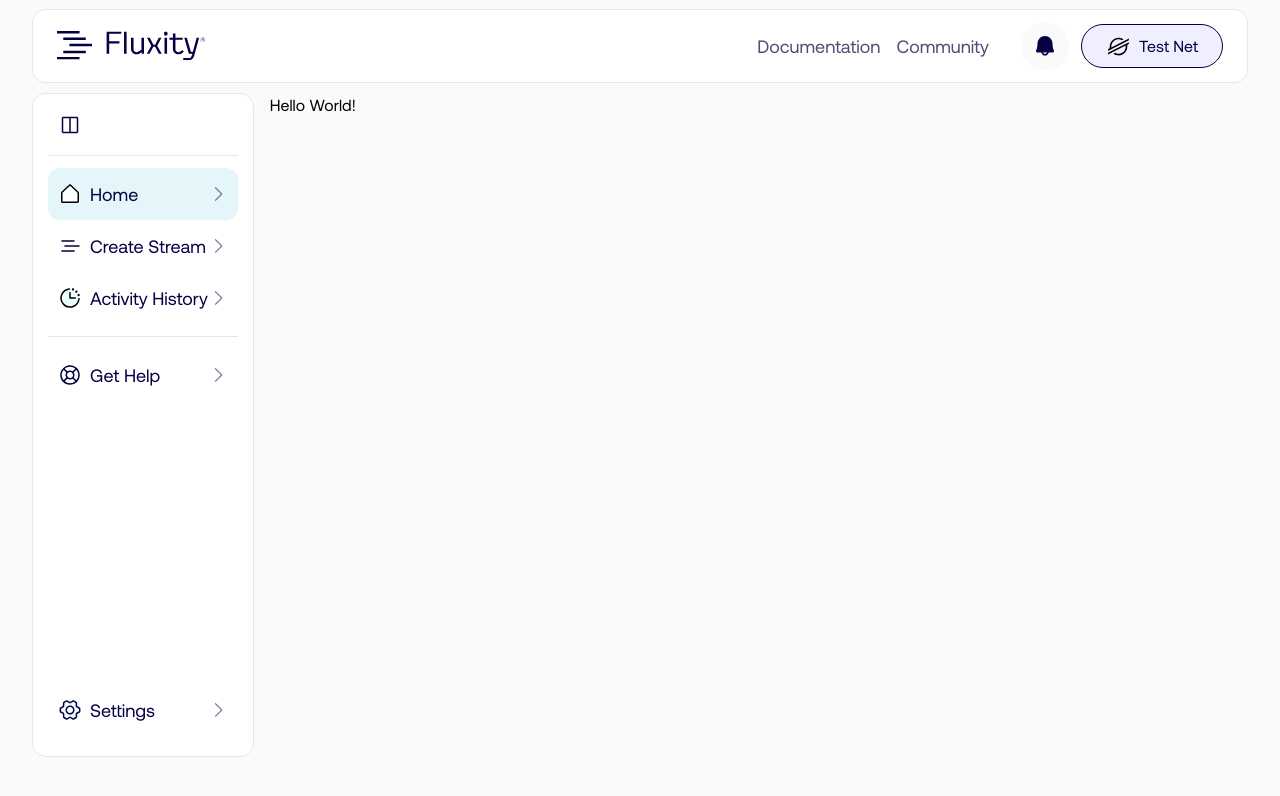
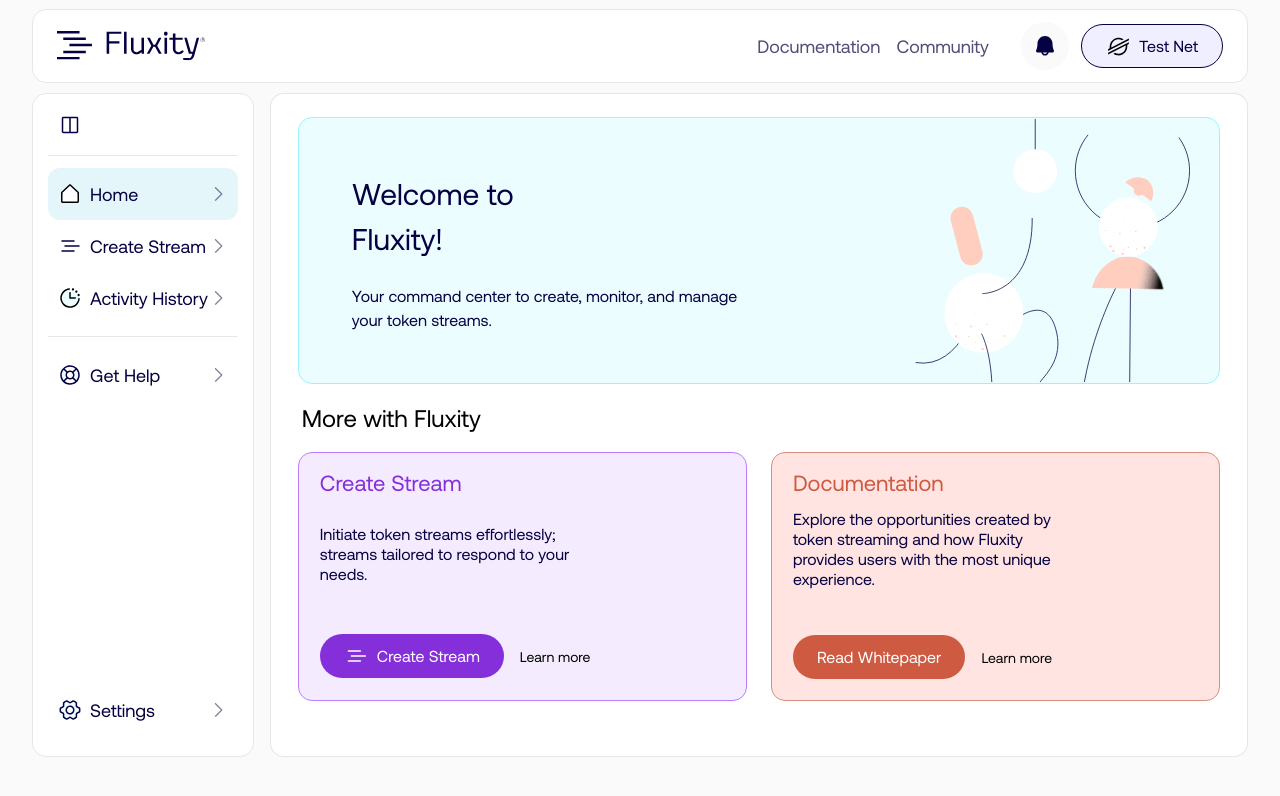
Before and after one commit to luanlabs/fluxity-interface, a Next.js app: page / in a window 1280 px wide. Shown: the top 796 px of the page. Built offline with nearby package versions, Linux system fonts and the light colour scheme.

Commit message:
chore: add home components

```diff
--- a/src/app/page.tsx
+++ b/src/app/page.tsx
@@ -1,3 +1,17 @@
+import CPageCard from 'src/components/CPageCard';
+import CreateStreamCardPurpleCard from 'src/containers/CreateStreamCardPurpleCard';
+import DocumentationCard from 'src/containers/DocumentationCard';
+import WelcomeToFluxityCard from 'src/containers/WelcomeToFluxityCard';
+
 export default function Home() {
-  return <p>Hello World!</p>;
+  return (
+    <CPageCard className="w-full py-[23px] px-[27px] ">
+      <WelcomeToFluxityCard />
+      <p className="text-2xl my-[18px] ml-1">More with Fluxity</p>
+      <div className="flex gap-6 font-normal">
+        <CreateStreamCardPurpleCard />
+        <DocumentationCard />
+      </div>
+    </CPageCard>
+  );
 }
--- a/src/containers/CreateStreamCardPurpleCard/index.tsx
+++ b/src/containers/CreateStreamCardPurpleCard/index.tsx
@@ -6,17 +6,20 @@ import fluxityLogo from '../../../public/images/fluxity.svg';
 
 const CreateStreamCardPurpleCard = () => {
   return (
-    <div className="w-[480px]">
+    <div className="w-1/2">
       <CCard
         className="flex flex-col px-[21px] py-[13px] w-full h-full"
         bgColor="#f5ebff"
         borderColor="#BE7CFF"
       >
-        <h1 className="text-[22px] mb-[25px] w-[32%] text-richlavender">Create Stream</h1>
-        <p className="text-[16px] w-[60%] mb-[30px] text-midnightblue leading-[20px]">
-          Initiate token streams effortlessly; streams tailored to respond to your needs.
+        <h1 className="text-[22px] mb-[25px] w-[32%] whitespace-nowrap text-richlavender">
+          Create Stream
+        </h1>
+        <p className="text-[16px] w-[70%] mb-[30px] text-midnightblue leading-[20px]">
+          Initiate token streams effortlessly; streams tailored to respond to
+          your needs.
         </p>
-        <div className=" flex items-center gap-4 pb-2">
+        <div className="flex items-center gap-4 mt-[20px] pb-2">
           <CButton
             kind="simple"
             color="purple"
--- a/src/containers/DocumentationCard/index.tsx
+++ b/src/containers/DocumentationCard/index.tsx
@@ -5,19 +5,26 @@ import CButton from '../../components/CButton';
 
 const DocumentationCard = () => {
   return (
-    <div className="w-[480px]">
+    <div className="w-1/2">
       <CCard
         className="flex flex-col px-[21px] py-[13px] w-full h-full"
         bgColor="mistyrose"
         borderColor="#D98F7F"
       >
-        <h1 className="text-[22px] mb-[10px] w-[32%] text-darkcoral">Documentation</h1>
+        <h1 className="text-[22px] mb-[10px] w-[32%] text-darkcoral">
+          Documentation
+        </h1>
         <p className="text-[16px] w-[70%] mb-[30px] text-midnightblue leading-[20px]">
-          Explore the opportunities created by token streaming and how Fluxity provides
-          users with the most unique experience.{' '}
+          Explore the opportunities created by token streaming and how Fluxity
+          provides users with the most unique experience.{' '}
         </p>
         <div className="flex items-center gap-4 mt-4 pb-2">
-          <CButton kind="simple" color="orange" content="Read Whitepaper" logo="" />
+          <CButton
+            kind="simple"
+            color="orange"
+            content="Read Whitepaper"
+            logo=""
+          />
           <a href="#" className="text-[14px]">
             Learn more
           </a>
--- a/src/containers/WelcomeToFluxityCard/index.tsx
+++ b/src/containers/WelcomeToFluxityCard/index.tsx
@@ -7,16 +7,19 @@ import CCard from '../../components/CCard';
 
 const WelcomeToFluxityCard = () => {
   return (
-    <div className="w-[985px] h-[267px]">
+    <div className="w-full h-[267px]">
       <CCard
         className="flex justify-between w-full h-full"
         bgColor="#EBFDFF"
         borderColor="#9af3ff"
       >
         <div className="p-[53px]">
-          <h1 className="text-[30px] w-[32%] text-[#050142]">Welcome to Fluxity!</h1>
+          <h1 className="text-[30px] w-[32%] text-[#050142]">
+            Welcome to Fluxity!
+          </h1>
           <p className="ext-[15px] w-[80%] mt-[23px] text-[#050142]">
-            Your command center to create, monitor, and manage your token streams.
+            Your command center to create, monitor, and manage your token
+            streams.
           </p>
         </div>
         <div>
```
